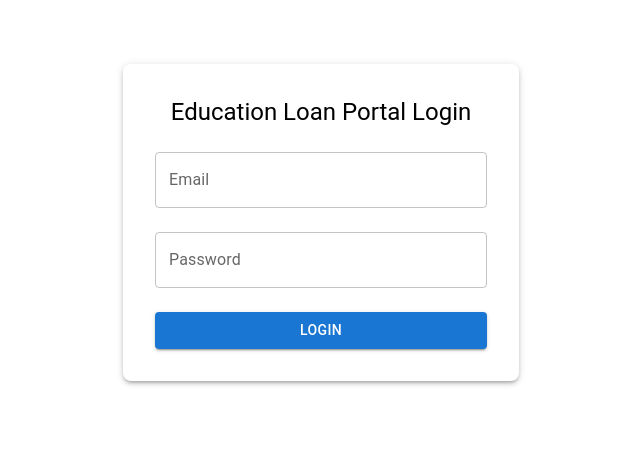
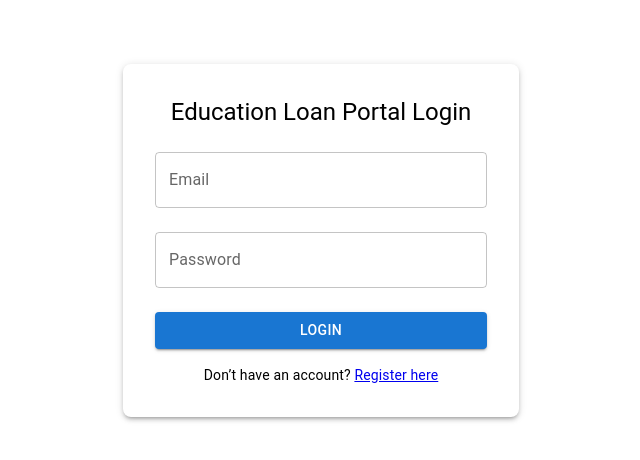
Before and after one commit to dalvifaraz/education-loan-portal, a React (Create React App) app: page /login in a window 1280 px wide. Shown: the top 460 px of the page, without its empty margins (319-959 px from the left). Built offline with nearby package versions, Linux system fonts and the light colour scheme; no server answers.

Commit message:
redirect login and registration to each other

```diff
--- a/package.json
+++ b/package.json
@@ -23,7 +23,9 @@
     "react-scripts": "5.0.1",
     "recharts": "^3.0.2",
     "typescript": "^4.9.5",
-    "web-vitals": "^2.1.4"
+    "uuid": "^11.1.0",
+    "web-vitals": "^2.1.4",
+    "xlsx": "^0.18.5"
   },
   "scripts": {
     "start": "react-app-rewired start",
@@ -54,6 +56,7 @@
   "devDependencies": {
     "@testing-library/jest-dom": "^6.6.3",
     "@testing-library/react": "^16.3.0",
+    "@types/uuid": "^10.0.0",
     "customize-cra": "^1.0.0",
     "eslint": "^8.57.1",
     "eslint-config-prettier": "^10.1.5",
--- a/src/features/auth/LoginPage.tsx
+++ b/src/features/auth/LoginPage.tsx
@@ -1,9 +1,9 @@
 import { useState } from 'react';
-import { useNavigate } from 'react-router-dom';
+import { Link, useNavigate } from 'react-router-dom';
 import { Button, Typography, Container, Box, CircularProgress } from '@mui/material';
 import { useDispatch } from 'react-redux';
 import { TextInput } from '@educational-loan-portal/components';
-import { loginUser } from '@educational-loan-portal/services';
+import { loginUser, loginUserV2 } from '@educational-loan-portal/services';
 import { login, showSnackbar } from '@educational-loan-portal/store';
 
 export const LoginPage = () => {
@@ -20,7 +20,7 @@ export const LoginPage = () => {
     e.preventDefault();
     setLoading(true);
     try {
-      const res = await loginUser(formData);
+      const res = await loginUserV2(formData);
       dispatch(login({ token: res.token, role: res.role }));
       dispatch(showSnackbar({ message: 'Login successful!', severity: 'success' }));
       navigate(res.role === 'admin' ? '/admin/dashboard' : '/client/dashboard');
@@ -54,6 +54,9 @@ export const LoginPage = () => {
           <Button fullWidth variant="contained" type="submit" sx={{ mt: 2 }} disabled={loading}>
             {loading ? <CircularProgress size={24} color="inherit" /> : 'Login'}
           </Button>
+          <Typography variant="body2" align="center" mt={2}>
+            Don’t have an account? <Link to="/register">Register here</Link>
+          </Typography>
         </form>
       </Box>
     </Container>
--- a/src/features/auth/RegistrationPage.tsx
+++ b/src/features/auth/RegistrationPage.tsx
@@ -1,7 +1,8 @@
 import { useState } from 'react';
 import { Button, Container, Typography, Box } from '@mui/material';
 import { TextInput } from '@educational-loan-portal/components';
-import { registerUser } from '@educational-loan-portal/services';
+import { registerUser, registerUserV2 } from '@educational-loan-portal/services';
+import { Link } from 'react-router-dom';
 
 export const RegisterPage = () => {
   const [formData, setFormData] = useState({
@@ -54,7 +55,7 @@ export const RegisterPage = () => {
     }
 
     try {
-      await registerUser({ ...formData, role: 'client' });
+      await registerUserV2({ ...formData, role: 'client' });
       setSuccess(true);
       alert('Registration successful! Please login.');
       window.location.href = '/login';
@@ -98,6 +99,9 @@ export const RegisterPage = () => {
           <Button fullWidth variant="contained" type="submit" sx={{ mt: 2 }}>
             Register
           </Button>
+          <Typography variant="body2" align="center" mt={2}>
+            Already registered? <Link to="/login">Login here</Link>
+          </Typography>
         </form>
       </Box>
     </Container>
```
Also changed, not shown: 1 other file (tests, documents, lock files or other folders).
